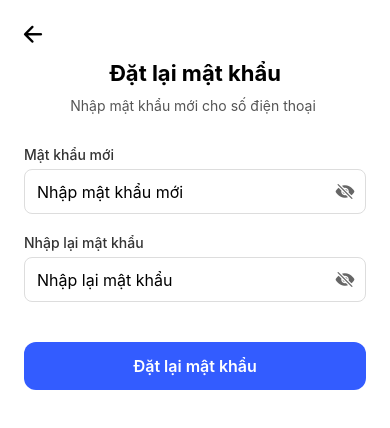
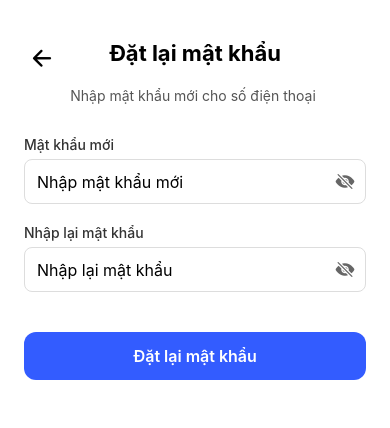
Before and after one commit to Hien110/E_Care-Connect-support-monitor-the-health-and-psychology-of-the-elderly, a React Native app in the folder Mobile/: screen /ResetPassword in a window 390 px wide. Shown: the top 428 px of the page. Built offline with nearby package versions, Linux system fonts and the light colour scheme.

Commit message:
Update UI reset password

```diff
--- a/Mobile/src/screens/Auth/ResetPasswordScreen.jsx
+++ b/Mobile/src/screens/Auth/ResetPasswordScreen.jsx
@@ -93,18 +93,19 @@ const ResetPasswordScreen = ({ navigation, route }) => {
 
   return (
     <SafeAreaView style={styles.root}>
-      {/* Back button */}
+      <View style={styles.container}>
+        {/* Header với back button ngang hàng */}
+        <View style={styles.headerRow}>
           <TouchableOpacity
             style={styles.backButton}
             onPress={() => navigation.goBack()}
           >
             <Icon name="arrow-back" size={26} color="#000000ff" />
           </TouchableOpacity>
+          <Text style={styles.title}>Đặt lại mật khẩu</Text>
+        </View>
 
-      <View style={styles.container}>
-        {/* Header */}
         <View style={styles.header}>
-          <Text style={styles.title}>Đặt lại mật khẩu</Text>
           <Text style={styles.subtitle}>
             Nhập mật khẩu mới cho số điện thoại {phoneNumber}
           </Text>
@@ -180,17 +181,23 @@ const styles = StyleSheet.create({
     flex: 1,
     backgroundColor: '#fff',
   },
+  headerRow: {
+    flexDirection: 'row',
+    alignItems: 'center',
+    justifyContent: 'center',
+    marginTop: 20,
+    marginBottom: 10,
+    position: 'relative',
+  },
   backButton: {
     position: 'absolute',
-    top: 20,
-    left: 20,
-    zIndex: 20,
+    left: 0,
+    padding: 5,
   },
   container: {
     flex: 1,
-    marginTop: 20,
     paddingHorizontal: 24,
-    paddingTop: 40,
+    paddingTop: 20,
   },
   header: {
     alignItems: 'center',
--- a/Mobile/src/services/api/axiosConfig.js
+++ b/Mobile/src/services/api/axiosConfig.js
@@ -1,7 +1,7 @@
 import axios from 'axios';
 
 // Base URL của API - thay đổi theo địa chỉ server của bạn
-const BASE_URL = 'http://192.168.1.30:3000/api'; // Thay bằng IP máy bạn
+const BASE_URL = 'http://192.168.1.101:3000/api'; // Thay bằng IP máy bạn
 
 // Tạo instance axios
 const api = axios.create({
```
Also changed, not shown: 1 other file (tests, documents, lock files or other folders). Lines whose indentation alone changed are shown as unchanged.
